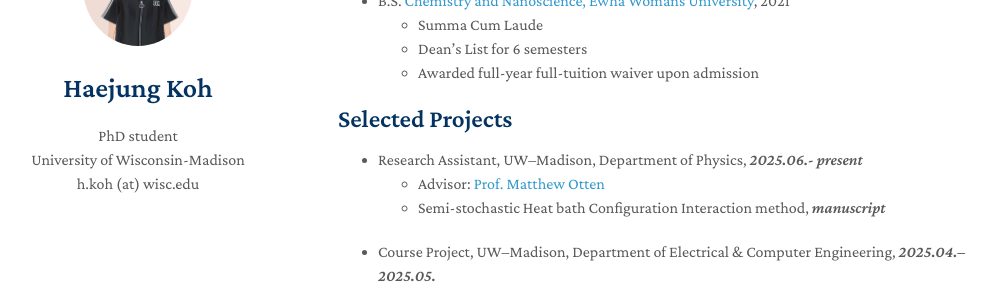
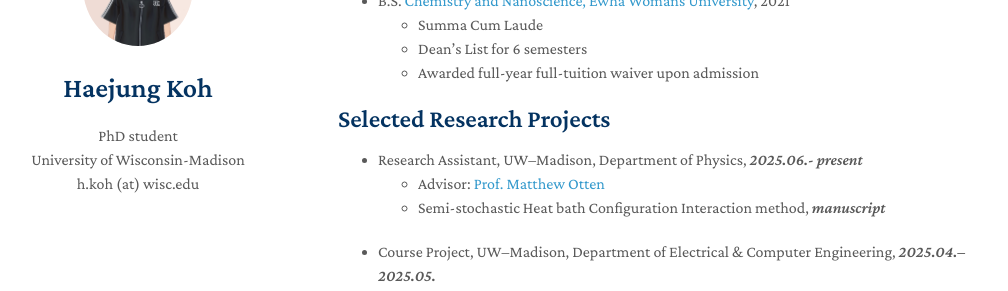
Before and after one commit to MaximHelio/MaximHelio.github.io, a Jekyll site: the page built from index.md, in a window 1280 px wide and 900 px high, scrolled down 310 px. Shown: the part 156-447 px from the top of the window, without its empty margins (132-1140 px from the left). Built offline with Jekyll 4.4.1, drawn with Linux system fonts in a browser that asks for light colours; nearby versions of some CDN libraries; a style sheet for code colours, icons or effects is not loaded; our own code applies the rules of GitHub Pages for plain Markdown files.

Commit message:
Add first

```diff
--- a/index.md
+++ b/index.md
@@ -18,7 +18,7 @@ In my free time, I enjoy:
   * Dean's List for 6 semesters
   * Awarded full-year full-tuition waiver upon admission
 
-## Selected Projects
+## Selected Research Projects
 - Research Assistant, UW–Madison, Department of Physics, *2025.06.- present*
   - Advisor: [Prof. Matthew Otten](https://otten.physics.wisc.edu)
   - Semi-stochastic Heat bath Configuration Interaction method, *manuscript*
```
